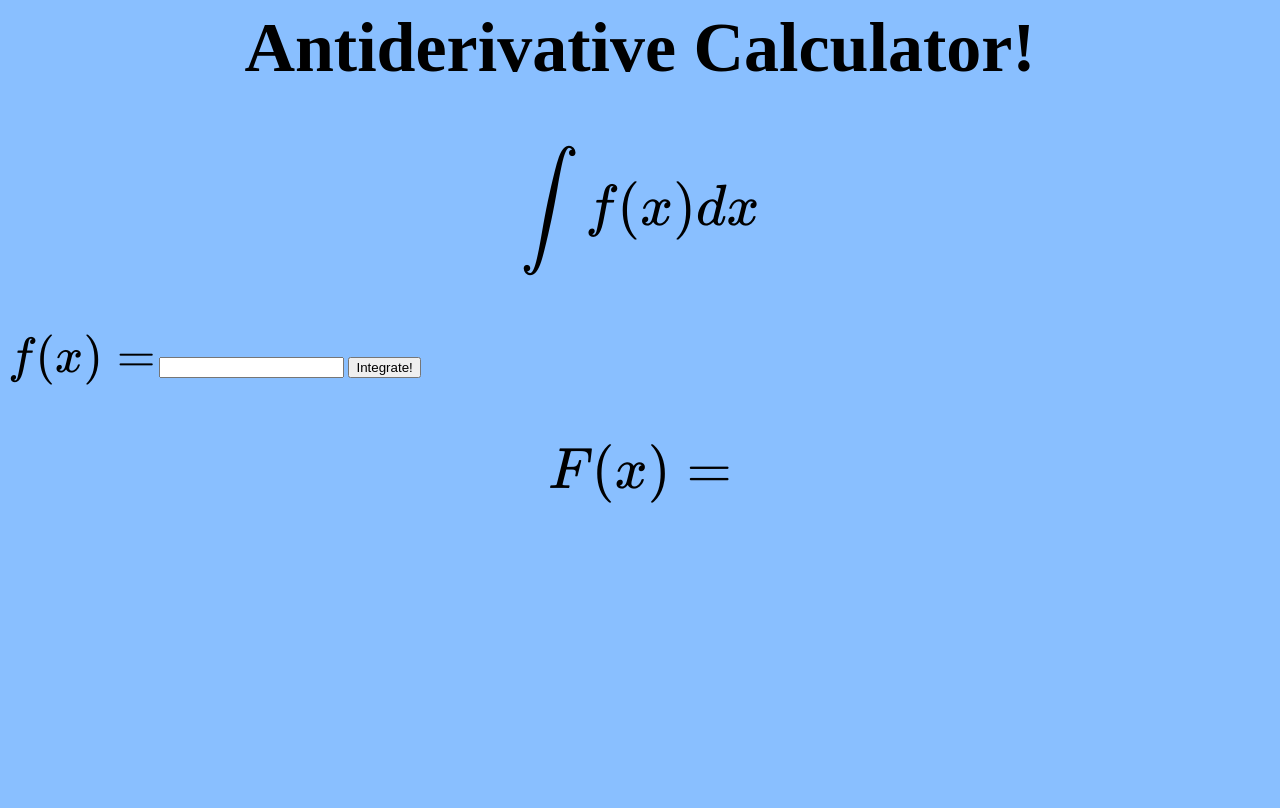
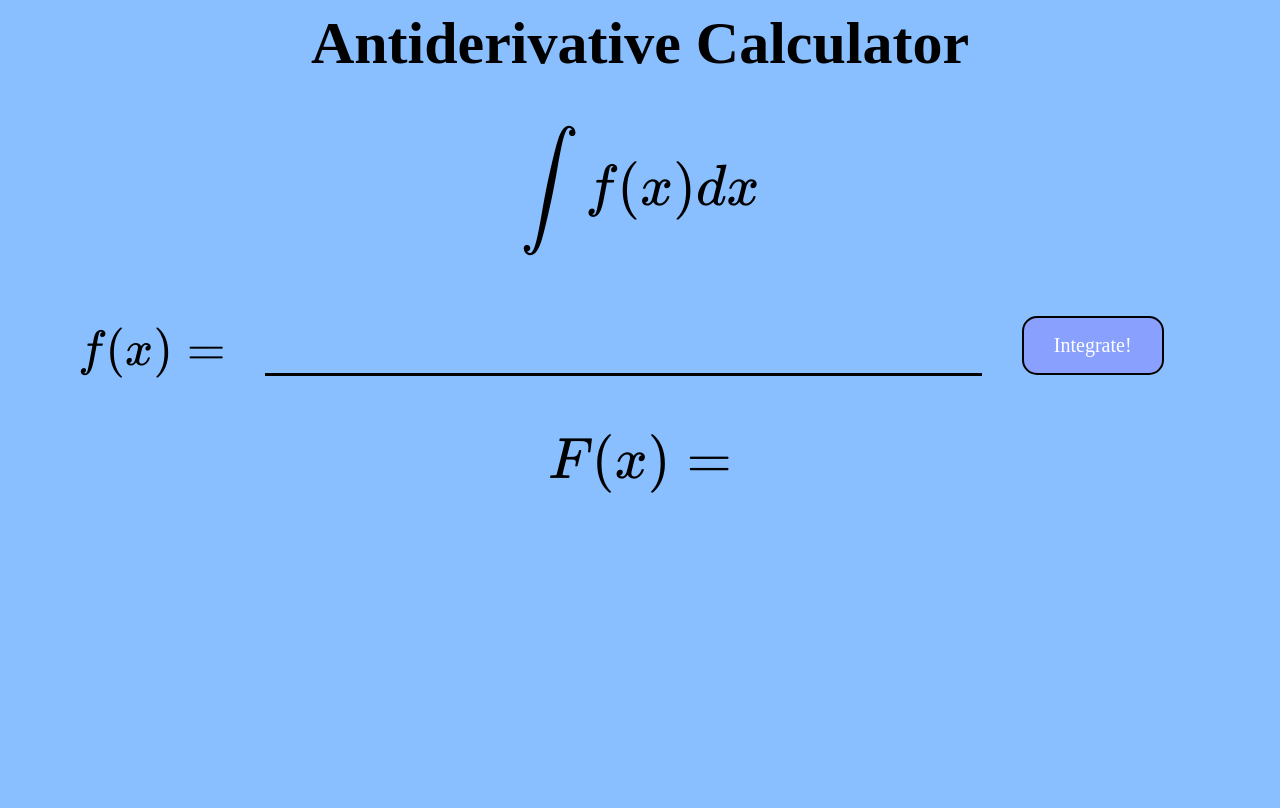
Before and after one commit to LanceGuy5/Antiderivative-Calculator, a Flask app: page / in a window 1280 px wide. Before the commit the page ends 503 px from the top, so only its background shows below. Run offline with Flask 2, Linux system fonts and the light colour scheme.

Commit message:
Finishing changes!

```diff
--- a/app.py
+++ b/app.py
@@ -25,6 +25,7 @@ def integrate():
         integral.doit()
         integral = sp.simplify(integral)
         integral = sp.fu(integral)
+        # get_graph(parsed_func, integral)
         # integral = risch_integrate(parsed_func, x)
         # integral.doit()
         results = {
@@ -87,5 +88,13 @@ def reverse_parse(func: str):
     return func
 
 
+def get_graph(original: str, integral: str):
+    p1 = sp.plot(integral, show=False)
+    p1.title = "Original vs. Integral"
+    p1.xlim = range(-20, 20)
+    p1.ylim = range(-20, 20)
+    p1.show()
+
+
 if __name__ == '__main__':
     app.run(debug=True, host='0.0.0.0')
--- a/static/calculator.js
+++ b/static/calculator.js
@@ -3,7 +3,7 @@
 
 //Convert function to LaTeX
 //Display function using MathJax
-//Add calculator-akin functionality (buttons with symbols)
+//Add calculator-akin functionality (buttons with symbols) ?
 let textInput;
 let validFunc = true;
 let mj;
--- a/static/style.css
+++ b/static/style.css
@@ -1,18 +1,98 @@
 html,
-body{
+body {
     background-color: rgb(137, 191, 255);
+    height: 100%;
+    overflow-y: hidden;
 }
 
-.title-parent{
-    height: 80px;
+.title-parent {
+    height: 50px;
     display: flex;
+    align-items: center;
+    justify-content: center;
+    margin-top: +10px;
+}
+
+.title {
+    font-size: 30px;
+    font-family: Cambria Math, serif;
+    position: absolute;
+}
+
+#init-display-parent{
+    width: 100%;
+    height: 200px;
     align-items: center;
     justify-content: center;
 }
 
-.title{
-    font-size: 35px;
+#init-display{
+    /*position: absolute;*/
+    /*overflow-x: hidden;*/
+    /*margin-left: +40%;*/
+}
+
+#calc-parent {
+    width: calc(100% - 70);
+    height: 50px;
+    align-items: first baseline;
+    margin-left: +70px;
+    /*position: absolute;*/
+}
+
+#calc-inp-sty{
+    float: left;
+    /*position: absolute;*/
+}
+
+#calc-input {
     font-family: Cambria Math, serif;
+    width: 60%;
+    border: 0;
+    border-bottom: 3px solid black;
+    outline: 0;
+    font-size: 1.8rem;
+    color: black;
+    padding: 7px 0;
+    background: transparent;
+    transition: border-color 0.2s;
+    float: left;
+    display: inline;
+    margin-left: +40px;
+    overflow-x: hidden;
+}
+
+#calc-input:focus {
+    padding-bottom: 6px;
+    font-weight: 700;
+    border-width: 3px;
+    /*border-image: linear-gradient(to right, black, rgb(137, 191, 255));*/
+    /*border-image-slice: 2;*/
+}
+
+#calc-submit {
+    background-color: rgb(137, 160, 255); /* Test colors */
+    font-family: Cambria Math, serif;
+    border: 2px solid black;
+    color: white;
+    padding: 16px 30px; /*15, 32 */
     text-align: center;
-    position: absolute;
+    text-decoration: none;
+    font-size: 20px;
+    transition-duration: 0.4s;
+    border-radius: 15px;
+    float: left;
+    display: inline;
+    margin-left: +40px;
+    margin-top: -10px;
+    overflow-x: hidden;
 }
+
+#calc-submit:hover {
+    background-color: rgb(137, 200, 255); /* CHECK */
+    color: white;
+}
+
+#output-display{
+
+}
--- a/templates/index.html
+++ b/templates/index.html
@@ -7,7 +7,7 @@
     <meta name="author" content="Lance Hartman, Others">
     <meta name="viewport" content="width=device-width, initial-scale=1.0">
     <title>Indefinite Integral Calculator</title>
-        <link rel="stylesheet" href="{{ url_for('static',filename='style.css')  }}">
+    <link rel="stylesheet" href="{{ url_for('static',filename='style.css') }}">
     <script src="https://ajax.googleapis.com/ajax/libs/jquery/3.5.1/jquery.min.js"></script>
     <script src="../static/calculator.js"></script>
     <script src="https://polyfill.io/v3/polyfill.min.js?features=es6"></script>
@@ -47,20 +47,33 @@
                     processEscapes: true
                 }
             });
+
     </script>
 </head>
 <body>
 <div class="title-parent">
     <div class="title">
-                <h1>Antiderivative Calculator!</h1>
+        <h1>Antiderivative Calculator</h1>
     </div>
 </div>
-        <h3 id="func-display">$$\int f(x)  dx$$</h3>
+<div id="init-display-parent">
+    <div id="init-display">
+        <h3 id="func-display">$$\int f(x) dx$$</h3>
+    </div>
+</div>
+<div id="calc-parent">
     <form id="search-form">
+        <div id="calc-inp-sty">
             <label for="calc-input">\(f(x) = \)</label>
+        </div>
+        <div id="input">
             <input type="text" id="calc-input">
+        </div>
+        <div id="submit">
             <button type="button" id="calc-submit" onclick="calculateIntegral()">Integrate!</button>
+        </div>
     </form>
+</div>
 <div id="output-display">
     <h3 id="integral-display">$$F(x) = $$</h3>
 </div>
```
Lines whose indentation alone changed are shown as unchanged.
